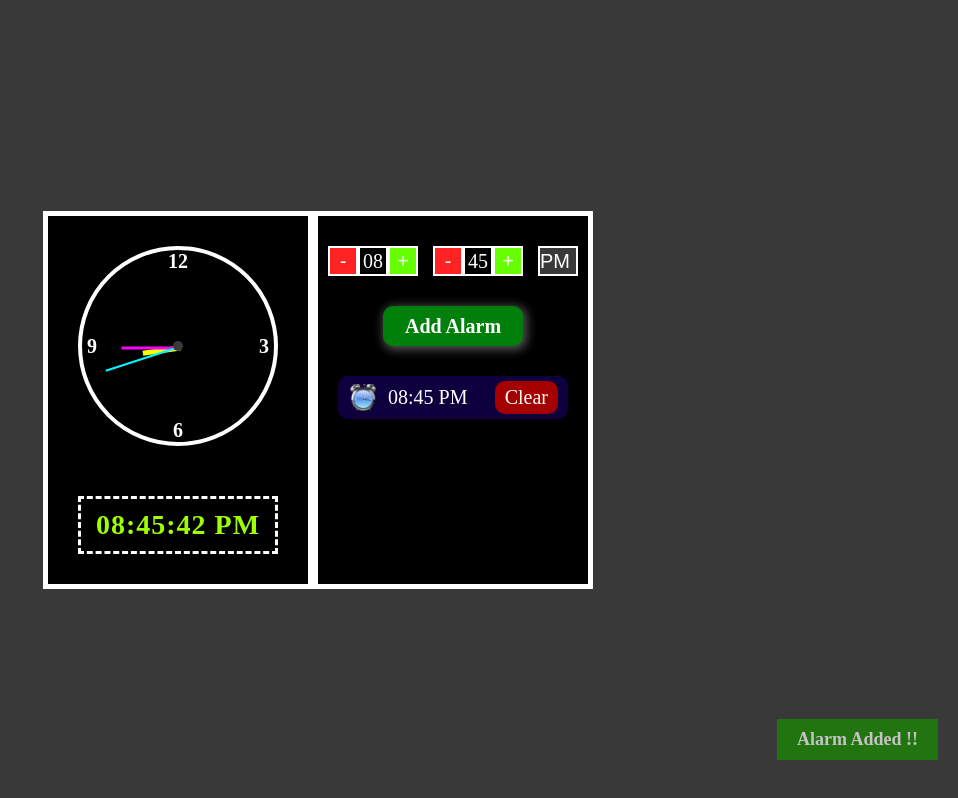
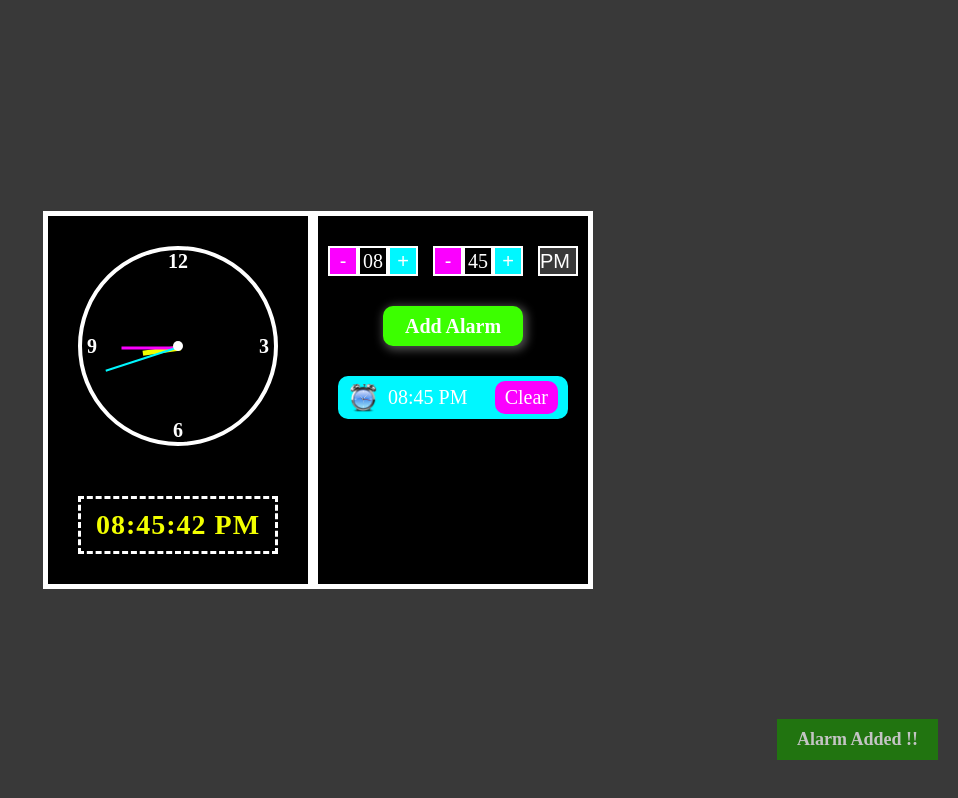
Before and after one commit to SOU-code/alarmClockByJs, a plain HTML site: page index.html in a window 1280 px wide. Both pictures are taken after a click on the element "Add Alarm". Shown: the whole page, without its empty margins (322-1280 px from the left). Drawn offline with Linux system fonts and the light colour scheme.

Commit message:
add comment

```diff
--- a/app.js
+++ b/app.js
@@ -1,3 +1,5 @@
+function mainFunction() {
+  // all parts by doms
   const secondLine = document.querySelector(".secondLine");
   const minuteLine = document.querySelector(".minuteLine");
   const hourLine = document.querySelector(".hourLine");
@@ -8,10 +10,13 @@ const apInput = document.querySelectorAll("option");
   const buttons = document.querySelectorAll("button");
   const submitAlarm = document.querySelector(".submit");
   const alarmList = document.querySelector(".alarmList");
+  // get alarm by local storage
   alarmList.innerHTML = window.localStorage.getItem("codeNinjaAlarms");
+  // new audio by js
   const sound = new Audio("./alarmMusic.wav");
   const stopAlarm = document.querySelector(".stopAlarm");
   const allNotifications = document.querySelector(".notifications");
+  // analog clock functionality how set each postion with what degree
   function analogClock(hour, minute, second) {
     const secondDeg = 6 * second;
     const minuteDeg = 6 * minute;
@@ -21,13 +26,14 @@ function analogClock(hour, minute, second) {
     hourLine.style.transform = "rotate(" + hourDeg + "deg)";
   }
   let currtTime;
+  // analog clock functionality
   function digitalClock(hour, minute, second) {
     const ap = checkAP(hour);
     if (hour == 0) {
-    hour = 12;
+      hour = 12; // if 0 then 12
     }
     if (hour > 12) {
-    hour = hour - 12;
+      hour = hour - 12; //if greter than 12 then X-12
     }
     function checkLessTen(ele) {
       if (ele < 10) {
@@ -37,7 +43,7 @@ function digitalClock(hour, minute, second) {
     }
     function checkAP(hour) {
       if (hour >= 12) {
-      return "PM";
+        return "PM"; //if greter than 12 then PM
       }
       return "AM";
     }
@@ -62,6 +68,7 @@ function digitalClock(hour, minute, second) {
         ap;
     }
   }
+  // Every second time change automatic
   setInterval(() => {
     const time = new Date();
     const hour = time.getHours();
@@ -80,7 +87,9 @@ setInterval(() => {
       });
     }
   }, 1000);
+  // add alarm fuctionality
   function alarmInput() {
+    // Initially cuurent time shown on set alarm input
     const nowTime = new Date();
     let hour = nowTime.getHours();
     let minute = nowTime.getMinutes();
@@ -113,6 +122,7 @@ function alarmInput() {
     buttons.forEach((element) => {
       element.addEventListener("click", () => {
         if (element.innerHTML == "+") {
+          // Minute can 0 to 59 if greater than 59 then starts form zero and less than 0 then decrease from 59
           if (element.parentNode.className == "minuteAlarm") {
             if (element.previousElementSibling.textContent <= 58) {
               element.previousElementSibling.textContent = checkLessTen(
@@ -121,7 +131,9 @@ function alarmInput() {
             } else {
               element.previousElementSibling.textContent = checkLessTen(0);
             }
-        } else if (element.parentNode.className == "hourAlarm") {
+          }
+          // Hour can 1 to 12 if greater than 12 then starts form 1 and less than 1 then decrease from 12
+          else if (element.parentNode.className == "hourAlarm") {
             if (element.previousElementSibling.textContent <= 11) {
               element.previousElementSibling.textContent = checkLessTen(
                 ++element.previousElementSibling.textContent
@@ -153,6 +165,7 @@ function alarmInput() {
     });
   }
   alarmInput();
+  // Click add alarm button then set new alarm on all alarms list
   submitAlarm.addEventListener("click", () => {
     const alarms = document.querySelectorAll("li");
     if (alarms.length < 3) {
@@ -169,16 +182,16 @@ submitAlarm.addEventListener("click", () => {
       alarmList.append(newAlarm);
       saveData();
       const eachNotification = document.createElement("div");
+      // add alarm notification shows
       eachNotification.classList.add("success");
       eachNotification.innerText = "Alarm Added !!";
-    console.log(eachNotification);
       allNotifications.appendChild(eachNotification);
       console.log(allNotifications);
       setTimeout(() => {
         eachNotification.remove();
       }, 3000);
-  }
-  else {
+    } else {
+      // Maximun 3 alarms add else maximum alarms notification shown
       const eachNotification = document.createElement("div");
       eachNotification.classList.add("warning");
       eachNotification.innerText = "Maximum Alarm Added !!";
@@ -190,25 +203,29 @@ submitAlarm.addEventListener("click", () => {
       }, 3000);
     }
   });
+  // Delete or add every alarm store in local storage
   function saveData() {
     window.localStorage.setItem("codeNinjaAlarms", alarmList.innerHTML);
   }
+  // Delete alarm functionality
   alarmList.addEventListener("click", (e) => {
     if (e.target.className == "alarmClear") {
       e.target.parentNode.remove();
       saveData();
       const eachNotification = document.createElement("div");
+      // Delete alarm notification shows
       eachNotification.classList.add("danger");
       eachNotification.innerText = "Alarm Removed !!";
-    console.log(eachNotification);
       allNotifications.appendChild(eachNotification);
-    console.log(allNotifications);
       setTimeout(() => {
         eachNotification.remove();
       }, 3000);
     }
   });
+  // Stop alarm when play
   stopAlarm.addEventListener("click", () => {
     stopAlarm.style.display = "none";
     sound.pause();
   });
+}
+mainFunction();
--- a/index.html
+++ b/index.html
@@ -5,11 +5,15 @@
     <meta name="viewport" content="width=device-width, initial-scale=1.0" />
     <link rel="stylesheet" href="style.css" />
     <script type="module" src="app.js"></script>
+    <link rel="shortcut icon" href="favicon.ico" type="image/x-icon" />
     <title>Alarm</title>
   </head>
   <body>
+    <!-- Full Container -->
     <div class="container">
+      <!-- Left Part Digital Clock and Analog Clock -->
       <div class="leftPART">
+        <!-- Analog Clock -->
         <div class="clockPic">
           <div class="clockCenter"></div>
           <div class="twoeleoc">12</div>
@@ -20,33 +24,43 @@
           <div class="minuteLine"></div>
           <div class="hourLine"></div>
         </div>
+        <!-- Digital Clock -->
         <div class="digitalClock">00:00:00 AM</div>
       </div>
+      <!-- Right Part -->
       <div class="rightPART">
+        <!-- New Alram Add section -->
         <div class="addAlarm">
+          <!-- Alarm Input -->
           <div class="alarmInput">
+            <!-- Hour Input -->
             <div class="hourAlarm">
               <button class="minius">-</button>
               <div class="hourInput"></div>
               <button class="plus">+</button>
             </div>
+            <!-- Minute Input -->
             <div class="minuteAlarm">
               <button class="minius">-</button>
               <div class="minuteInput"></div>
               <button class="plus">+</button>
             </div>
+            <!-- AM/PM Select -->
             <select class="apAlarm">
               <option value="AM">AM</option>
               <option value="PM">PM</option>
             </select>
           </div>
+          <!-- add Alarm Button -->
           <div class="submit">Add Alarm</div>
         </div>
+        <!-- Stop Alarm button -->
         <div class="stopAlarm">Stop</div>
+        <!-- All Alarm List -->
         <div class="alarmList"></div>
       </div>
     </div>
-    <div class="notifications">
-    </div>
+    <!-- Alarm add/delete/maximaum notification -->
+    <div class="notifications"></div>
   </body>
 </html>
--- a/style.css
+++ b/style.css
@@ -1,8 +1,10 @@
+/* Reset style */
 * {
   padding: 0;
   margin: 0;
   box-sizing: border-box;
 }
+/* Set root font size 10px for using rem */
 :root {
   font-size: 62.5%;
   --grayColor: rgb(57, 57, 57);
@@ -14,9 +16,11 @@ body {
   color: var(--whiteColor);
   background-color: var(--grayColor);
 }
-audio{
+/* Firstly audio display none */
+audio {
   display: hide;
 }
+/* Full Container Stling */
 .container {
   display: flex;
   position: absolute;
@@ -25,10 +29,12 @@ audio{
   transform: translate(-50%, -50%);
   background-color: black;
 }
-.leftPART{
+/* Left Part styling */
+.leftPART {
   border: 5px solid var(--whiteColor);
   padding: 3rem;
 }
+/* analog clock picture styling */
 .clockPic {
   position: relative;
   width: 20rem;
@@ -46,7 +52,7 @@ audio{
   transform: translate(-50%, -50%);
   width: 1rem;
   height: 1rem;
-  background-color: var(--grayColor);
+  background-color: var(--whiteColor);
   border-radius: 50%;
   z-index: 4;
 }
@@ -106,7 +112,8 @@ audio{
   background-color: rgb(242, 255, 0);
   transform-origin: bottom;
 }
-.digitalClock{
+/* Digital Clock Styling */
+.digitalClock {
   margin-top: 5rem;
   padding: 1rem;
   width: 20rem;
@@ -114,23 +121,29 @@ audio{
   font-weight: 700;
   display: flex;
   justify-content: center;
-  color: rgb(157, 255, 0);
+  color: rgb(242, 255, 0);
   letter-spacing: 0.1rem;
   border: 3px dashed var(--whiteColor);
 }
-.rightPART{
+/* Right part Styling */
+.rightPART {
   border: 5px solid var(--whiteColor);
   padding: 3rem 1rem;
 }
-.alarmInput{
+/* Alarm input styling */
+.alarmInput {
   display: flex;
   justify-content: space-between;
   width: 25rem;
 }
-.hourAlarm,.minuteAlarm{
+.hourAlarm,
+.minuteAlarm {
   display: flex;
 }
-button,.minuteInput,.hourInput,select{
+button,
+.minuteInput,
+.hourInput,
+select {
   height: 3rem;
   width: 3rem;
   display: flex;
@@ -140,18 +153,19 @@ button,.minuteInput,.hourInput,select{
   border: 2px solid var(--whiteColor);
   color: var(--whiteColor);
 }
-.plus{
-  background-color: rgb(102, 255, 0);
+.plus {
+  background-color: rgb(0, 247, 255);
 }
-.minius{
-  background-color: rgb(255, 35, 35);
+.minius {
+  background-color: rgb(251, 0, 255);
 }
-select{
+select {
   width: 4rem;
   appearance: none;
   background-color: var(--grayColor);
 }
-.submit{
+/* add alarm button */
+.submit {
   width: 14rem;
   height: 4rem;
   display: flex;
@@ -160,12 +174,13 @@ select{
   font-size: 2rem;
   font-weight: 700;
   margin: 3rem auto;
-  background-color: rgb(0, 128, 11);
+  background-color: rgb(60, 255, 0);
   cursor: pointer;
   border-radius: 1rem;
   box-shadow: 0.2rem 0.2rem 1rem 0.2rem #ffffff51;
 }
-.stopAlarm{
+/* Stop alarm button */
+.stopAlarm {
   width: 10rem;
   padding: 0.5rem 0;
   text-align: center;
@@ -178,59 +193,65 @@ select{
   box-shadow: 0.2rem 0.2rem 1rem 0.2rem #ffffff51;
   display: none;
 }
-img{
+img {
   width: 3rem;
   margin-right: 1rem;
 }
-li{
+li {
   font-size: 2rem;
   display: flex;
   align-items: center;
   justify-content: space-between;
   padding: 0.5rem 1rem;
   margin: 1rem;
-  background-color: rgb(14, 0, 62);
+  background-color: rgb(0, 247, 255);
   border-radius: 1rem;
 }
-.alarmTime{
+.alarmTime {
   display: flex;
   align-items: center;
 }
-.alarmClear{
-  background-color: rgb(165, 0, 0);
+/* Delete alarm styling */
+.alarmClear {
+  background-color: rgb(251, 0, 255);
   padding: 0.5rem 1rem;
   cursor: pointer;
   border-radius: 1rem;
 }
-.notifications{
+/* Notification styling */
+.notifications {
   position: absolute;
   bottom: 2rem;
   right: 2rem;
   opacity: 0.7;
 }
-.notifications div{
+.notifications div {
   padding: 1rem 2rem;
   font-size: 1.8rem;
   font-weight: 700;
 }
-.notifications .danger{
+/* for delete alarm notification */
+.notifications .danger {
   background-color: rgb(133, 0, 0);
   margin: 2rem 0;
 }
-.notifications .success{
+/* for add new alarm notification */
+.notifications .success {
   background-color: rgb(23, 141, 0);
   margin: 2rem 0;
 }
-.notifications .warning{
+/* for maximum notification */
+.notifications .warning {
   background-color: rgb(167, 108, 0);
   margin: 2rem 0;
 }
-@media(max-width:600px){
-  .container{
+/* Mobile View */
+@media (max-width: 600px) {
+  .container {
     flex-direction: column;
     top: 5rem;
-    left:50%;
-    transform: translate(-50%,0%);
+    left: 50%;
+    transform: translate(-50%, 0%);
     margin-bottom: 5rem;
   }
 }
```
Also changed, not shown: favicon.ico (added). Lines whose indentation alone changed are shown as unchanged.
